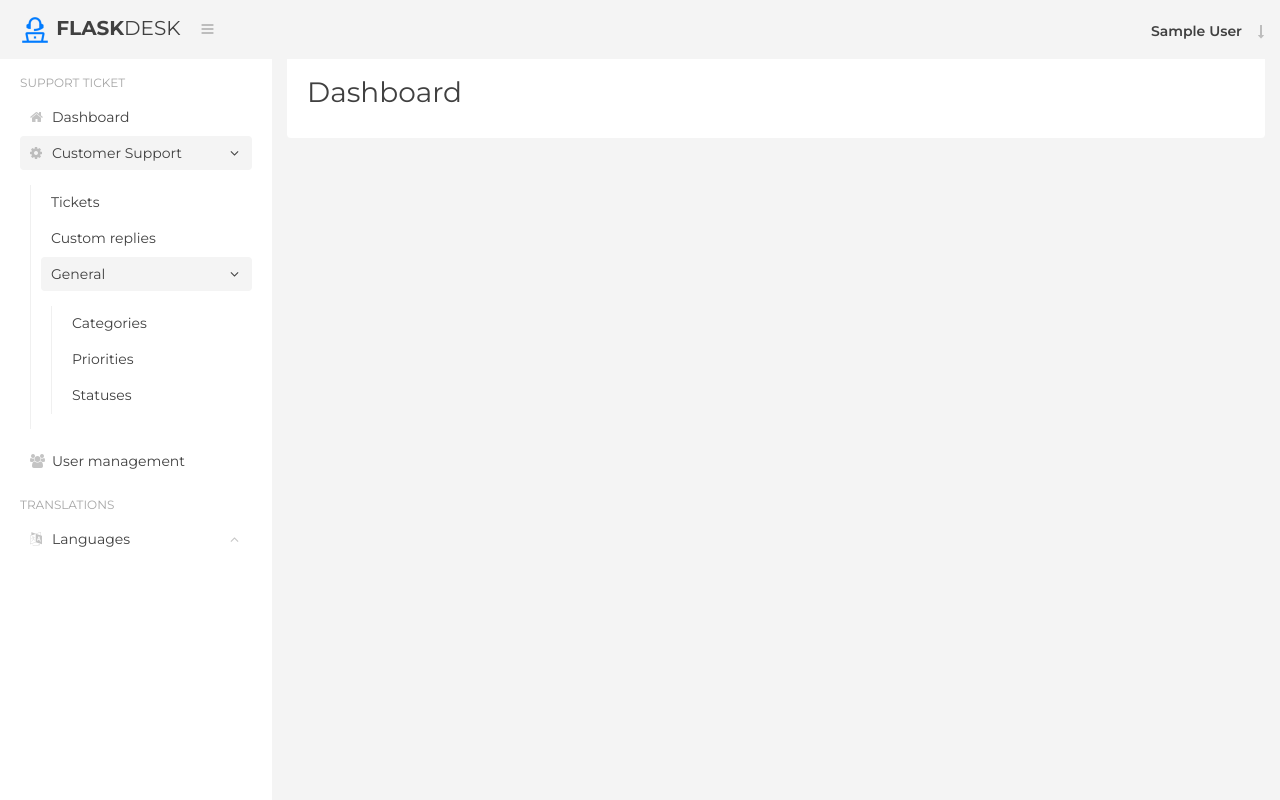
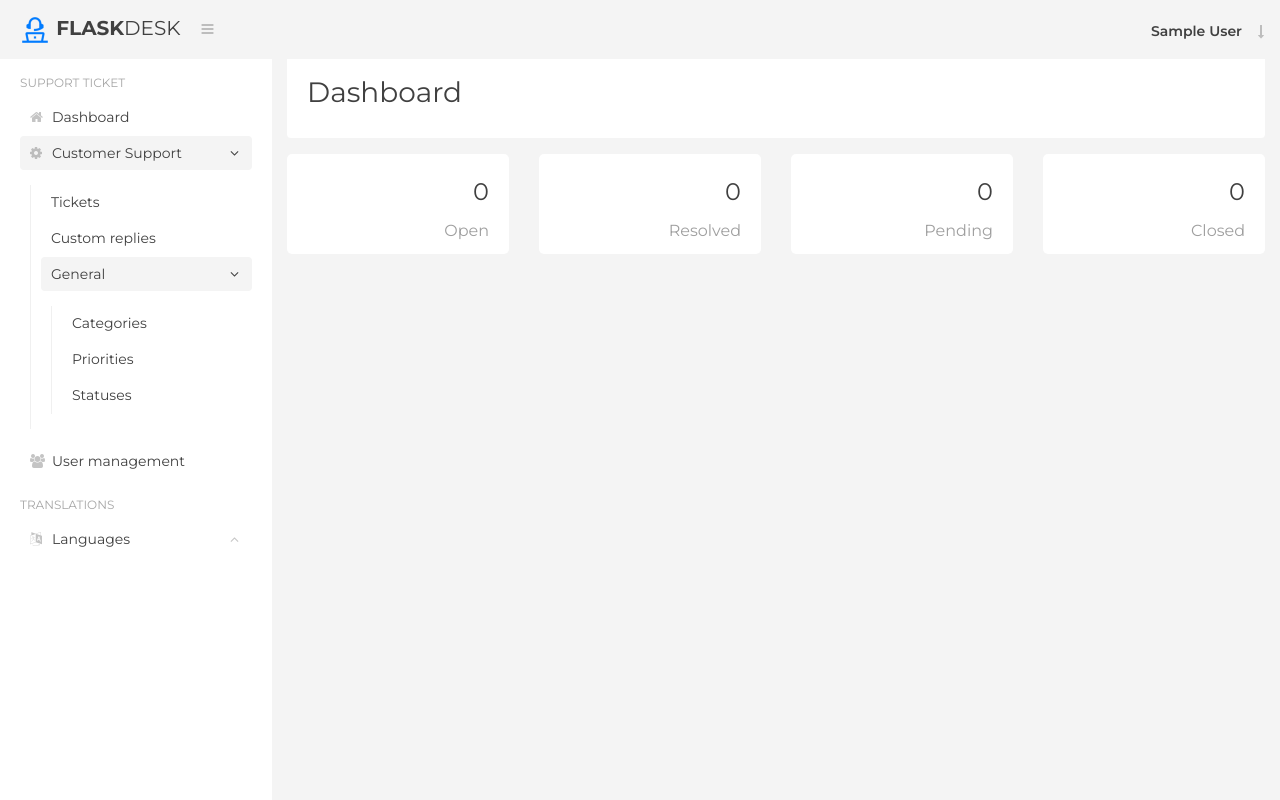
Before and after one commit to Sarbador24/Flaskdesk, a Flask app: page /admin/dashboard in a window 1280 px wide. Run offline with Flask 2, Linux system fonts and the light colour scheme; the visitor is signed in with stand-in values (Sample User, id 1); data comes from the database, SQL or seed files in the repository; data that the repository does not hold is empty; some libraries are stand-ins or nearby versions.

Commit message:
Add dashboard cards

```diff
--- a/app/admin/views.py
+++ b/app/admin/views.py
@@ -12,7 +12,12 @@ admin_blueprint = Blueprint('admin', __name__)
 @admin_blueprint.route('/dashboard')
 @login_required(role='admin')
 def dashboard():
-	return render_template('admin/dashboard.html')
+	open = Ticket.query.filter_by(owner_id=current_user.id).filter_by(status_id=1).all()
+	resolved = Ticket.query.filter_by(owner_id=current_user.id).filter_by(status_id=2).all()
+	pending = Ticket.query.filter_by(owner_id=current_user.id).filter_by(status_id=3).all()
+	closed = Ticket.query.filter_by(owner_id=current_user.id).filter_by(status_id=4).all()
+
+	return render_template('admin/dashboard.html', open=open, resolved=resolved, pending=pending, closed=closed)
 
 @admin_blueprint.route('/tickets', methods=['GET', 'POST'])
 @login_required(role='admin')
--- a/app/static/css/stylesheet.css
+++ b/app/static/css/stylesheet.css
@@ -449,3 +449,34 @@ body {
 .nanobar .bar {
   background-color: #e8eaec;
 }
+
+/* Dashboard cards */
+.card-counter {
+  background-color: #ffffff;
+  height: 100px;
+  border-radius: 5px;
+  transition: 0.3s linear all;
+}
+
+.card-counter:hover {
+  box-shadow: 1px 1px 6px #dadada;
+  transition: 0.3s linear all;
+}
+
+.card-counter .count-numbers {
+  position: absolute;
+  right: 35px;
+  top: 20px;
+  font-size: 24px;
+  display: block;
+}
+
+.card-counter .count-name {
+  position: absolute;
+  right: 35px;
+  top: 65px;
+  text-transform: capitalize;
+  opacity: 0.5;
+  display: block;
+  font-size: 16px;
+}
--- a/app/templates/admin/dashboard.html
+++ b/app/templates/admin/dashboard.html
@@ -1,3 +1,4 @@
+{% from 'macros/_dashboard_cards.html' import dashboard_cards %}
 {% extends 'layouts/dashboard.base.html' %}
 {% block title %}Flaskdesk — Dashboard{% endblock %}
 {% block content %}
@@ -8,6 +9,8 @@
   <div class="content-box mb-3 content-lighten">
     <h3>Dashboard</h3>
   </div>
+
+  {{ dashboard_cards(open|length, resolved|length, pending|length, closed|length) }}
 </div>
 
 {% endblock %}
--- a/app/templates/agent/dashboard.html
+++ b/app/templates/agent/dashboard.html
@@ -1,3 +1,4 @@
+{% from 'macros/_dashboard_cards.html' import dashboard_cards %}
 {% extends 'layouts/dashboard.base.html' %}
 {% block title %}Flaskdesk — Dashboard{% endblock %}
 {% block content %}
@@ -8,6 +9,8 @@
   <div class="content-box mb-3 content-lighten">
     <h3>Dashboard</h3>
   </div>
+
+  {{ dashboard_cards(open|length, resolved|length, pending|length, closed|length) }}
 </div>
 
 {% endblock %}
--- /dev/null
+++ b/app/templates/macros/_dashboard_cards.html
@@ -0,0 +1,28 @@
+{% macro dashboard_cards(open, resolved, pending, closed) %}
+<div class="row">
+  <div class="col-md-3 mb-2">
+    <div class="card-counter">
+      <span class="count-numbers">{{ open }}</span>
+      <span class="count-name">Open</span>
+    </div>
+  </div>
+  <div class="col-md-3 mb-2">
+    <div class="card-counter">
+      <span class="count-numbers">{{ resolved }}</span>
+      <span class="count-name">Resolved</span>
+    </div>
+  </div>
+  <div class="col-md-3 mb-2">
+    <div class="card-counter">
+      <span class="count-numbers">{{ pending }}</span>
+      <span class="count-name">Pending</span>
+    </div>
+  </div>
+  <div class="col-md-3">
+    <div class="card-counter">
+      <span class="count-numbers">{{ closed }}</span>
+      <span class="count-name">Closed</span>
+    </div>
+  </div>
+</div>
+{% endmacro %}
--- a/app/templates/user/dashboard.html
+++ b/app/templates/user/dashboard.html
@@ -1,3 +1,4 @@
+{% from 'macros/_dashboard_cards.html' import dashboard_cards %}
 {% extends 'layouts/dashboard.base.html' %}
 {% block title %}Flaskdesk — Dashboard{% endblock %}
 {% block content %}
@@ -8,6 +9,8 @@
   <div class="content-box mb-3 content-lighten">
     <h3>Dashboard</h3>
   </div>
+
+  {{ dashboard_cards(open|length, resolved|length, pending|length, closed|length) }}
 </div>
 
 {% endblock %}
```
Also changed, not shown: app/agent/views.py (+6 -1 lines), app/user/views.py (+6 -1 lines).
